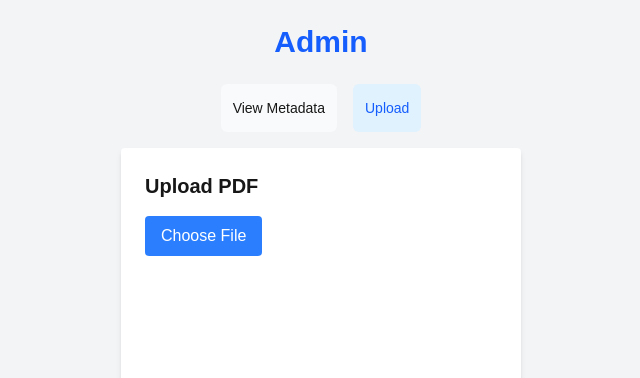
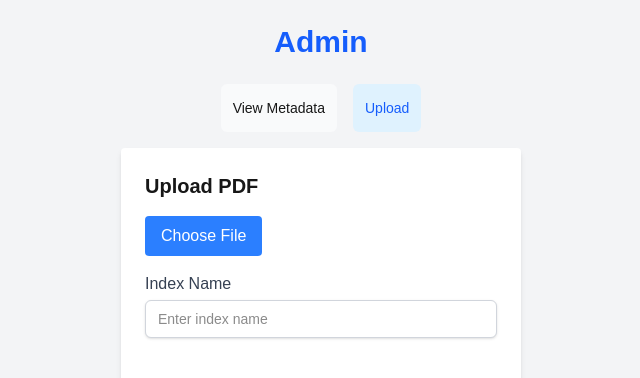
Before and after one commit to IsaacLea/ai-service-manual, a Next.js app: page /admin/upload in a window 1280 px wide. Shown: the top 378 px of the page, without its empty margins (319-959 px from the left). Built offline with nearby package versions, Linux system fonts and the light colour scheme.

Commit message:
Added index name field to upload form

```diff
--- a/src/app/admin/upload/page.tsx
+++ b/src/app/admin/upload/page.tsx
@@ -16,6 +16,7 @@ import { pdfjs } from 'react-pdf';
 export default function Upload() {
   const [file, setFile] = useState<File | null>(null);
   const [uploadStatus, setUploadStatus] = useState<string | null>(null);
+  const [indexName, setIndexName] = useState<string>("");
 
   // Setup the workerSrc for pdfjs
   // https://github.com/wojtekmaj/react-pdf/blob/main/packages/react-pdf/README.md#legacy-pdfjs-worker
@@ -55,6 +56,7 @@ export default function Upload() {
 
       const uploadContent: UploadContent = {
         filename: file.name,
+        indexName: indexName,
         pages: pdfPages,
       };
 
@@ -95,6 +97,18 @@ export default function Upload() {
           />
         </label>
 
+        <label className="mb-4 block">
+          <span className="block text-gray-700">Index Name</span>
+          <input
+            type="text"
+            value={indexName}
+            onChange={(e) => setIndexName(e.target.value)}
+            className="mt-1 block w-full px-3 py-2 bg-white border border-gray-300 rounded-md shadow-sm focus:outline-none focus:ring-blue-500 focus:border-blue-500 sm:text-sm"
+            placeholder="Enter index name"
+            required
+          />
+        </label>
+
         {file && (
           <section className="mb-4">
             File details:
--- a/src/app/api/upload/route.ts
+++ b/src/app/api/upload/route.ts
@@ -6,7 +6,7 @@ export async function POST(request: Request) {
 
         const content: UploadContent = await request.json();
 
-        console.log("PDF:", content.filename);
+        console.log("PDF:", content.indexName);
 
         return NextResponse.json({ message: "File received but process not implemented", fileName: content.filename });
     } catch (error) {
--- a/src/app/lib/definitions.ts
+++ b/src/app/lib/definitions.ts
@@ -5,6 +5,7 @@ export type ContentMetadata = {
 
 export type UploadContent = {
     filename: string;
+    indexName: string;
     pages: PageText[];
 };
 
```
